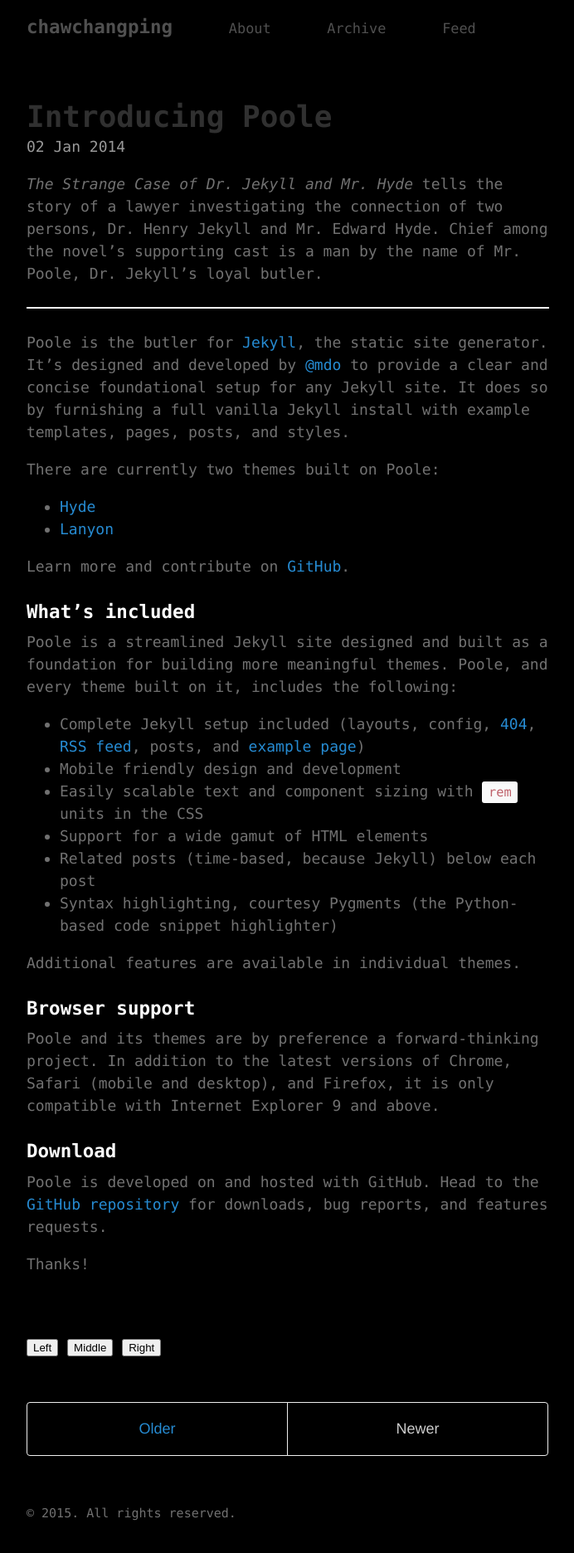
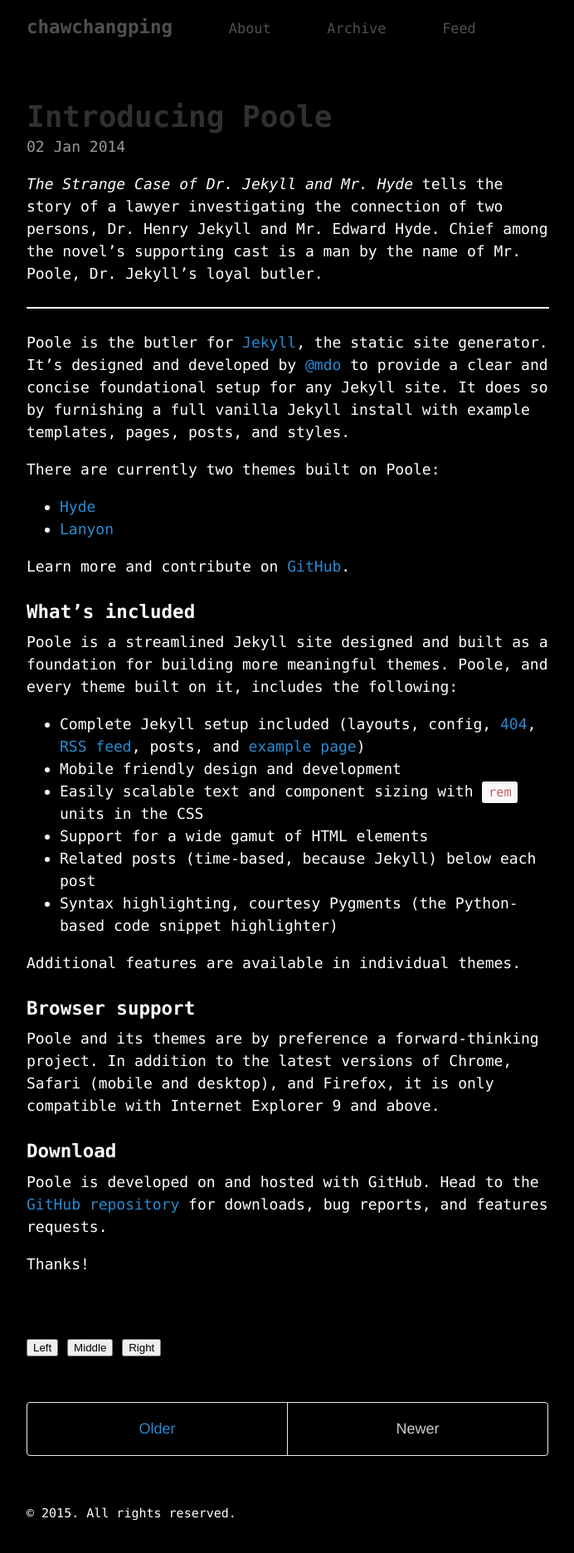
Before and after one commit to chawchangping/-chawchangping.github.io, a Jekyll site: the page built from index.html, in a window 1280 px wide. Shown: the whole page at 83% size, without its empty margins (293-985 px from the left). Built offline with Jekyll 4.4.1, drawn with Linux system fonts in a browser that asks for light colours; the list of posts is cut into pages by our own code.

Commit message:
Update _base.scss

```diff
--- a/_sass/_base.scss
+++ b/_sass/_base.scss
@@ -25,8 +25,8 @@
 }
 
 body {
-  color: #717171;
-  background-color: black;
+  color: #fff;
+  background-color:#000 ;
   -webkit-text-size-adjust: 100%;
       -ms-text-size-adjust: 100%;
 }
```
